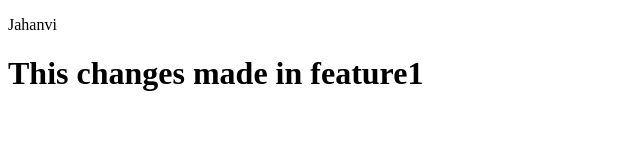
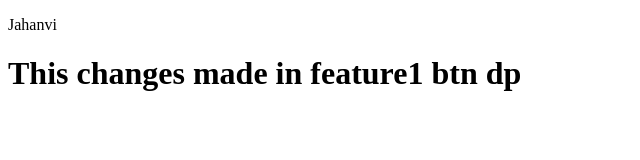
Before and after one commit to JahanviVashisth/localrepository, a plain HTML site: page index.html in a window 1280 px wide. Shown: the whole page, without its empty margins (0-640 px from the left). Drawn offline with Linux system fonts and the light colour scheme.

Commit message:
add button dp featur 1

```diff
--- a/index.html
+++ b/index.html
@@ -8,6 +8,6 @@
 </head>
 <body>
     <p>Jahanvi</p>
-    <h1>This changes made in feature1</h1>
+    <h1>This changes made in feature1 btn dp</h1>
 </body>
 </html>
```
